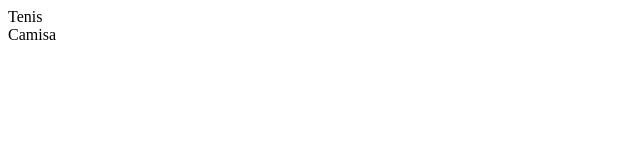
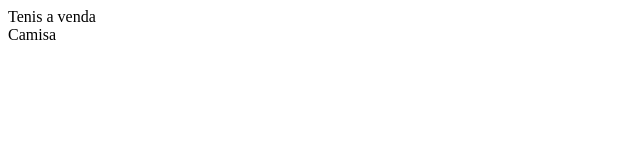
Before and after one commit to MecMiner/Info2a, a plain HTML site: page index.html in a window 1280 px wide. Shown: the full height of the page, 0-640 px from the left. Drawn offline with Linux system fonts and the light colour scheme.

Commit message:
Update index.html

```diff
--- a/index.html
+++ b/index.html
@@ -1,3 +1,3 @@
 <!--   Atributos Globais -->
-<div class="">Tenis</div>
+<div class="">Tenis a venda</div>
 <div class="">Camisa</div>
```
